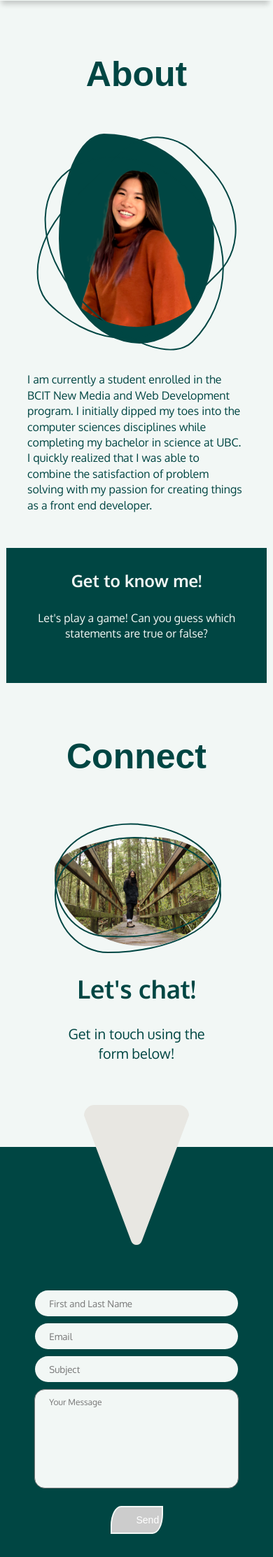
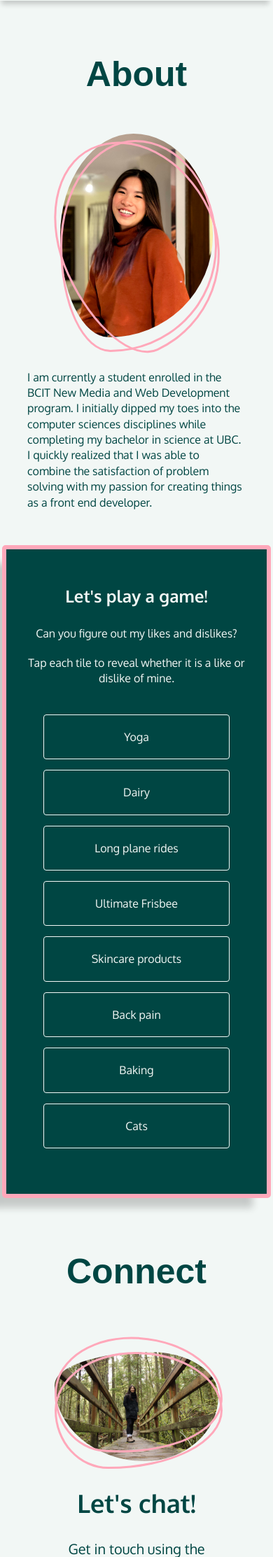
Before and after one commit to Mishninja/Portfolio-V2, a PHP site: page /index.html in a window 390 px wide. Shown: the part 2099-4324 px from the top of the page at 70% size. Run offline with PHP 8.4, Linux system fonts and the light colour scheme; some libraries are stand-ins or nearby versions; some web fonts are replaced.

Commit message:
Structure
- html layout for game
- media queries for game

```diff
--- a/portfolio-2.2/css/main.css
+++ b/portfolio-2.2/css/main.css
@@ -266,6 +266,7 @@ header.header-up {
 .work .card .content {
   display: none;
   background-color: #F2F7F5;
+  color: #004643;
 }
 .work .card .content .description {
   margin: 0 auto;
@@ -312,15 +313,12 @@ header.header-up {
 .about .about-me .img {
   width: 70%;
   position: relative;
-  background-color: #004643;
-  border: solid #004643 2px;
   margin-bottom: 4rem;
-  border-radius: 29% 71% 48% 52% / 50% 50% 50% 50%;
 }
 .about .about-me .img img {
   width: 100%;
   margin: 0 auto;
-  clip-path: circle(50%);
+  border-radius: 48% 52% 68% 32% / 50% 50% 50% 50%;
 }
 .about .about-me .img::after {
   position: absolute;
@@ -329,8 +327,8 @@ header.header-up {
   content: "";
   width: 100%;
   height: 100%;
-  border: 2px #004643 solid;
-  transform: rotate(-45deg);
+  border: 3px #FFA8BA solid;
+  transform: rotate(0deg);
   border-radius: 48% 52% 68% 32% / 50% 50% 50% 50%;
 }
 .about .about-me .img::before {
@@ -340,38 +338,49 @@ header.header-up {
   content: "";
   width: 100%;
   height: 100%;
-  border: 2px #004643 solid;
-  border-radius: 53% 83% 98% 57% / 38% 50% 55% 65%;
-  transform: rotate(45deg);
+  border: 3px #FFA8BA solid;
+  border-radius: 48% 52% 68% 32% / 50% 50% 50% 50%;
+  transform: rotate(-25deg);
 }
-.about .get-to-know {
-  width: 80%;
+.about .game {
+  width: 85%;
   margin: 0 auto;
-  padding: 3rem;
+  padding: 5rem 2rem;
+  border-radius: 0.5rem;
+  border: 0.6rem solid #FFA8BA;
   background-color: #004643;
   color: #F2F7F5;
   text-align: center;
+  box-shadow: -20px 20px 10px -6px rgba(20, 20, 20, 0.2);
 }
-.about .get-to-know h3 {
+.about .game h3 {
   font-size: 2.4rem;
   margin-bottom: 2.5rem;
 }
-.about .get-to-know .terms {
-  width: 50%;
-  margin: 3rem auto;
+.about .game p {
+  margin-top: 2rem;
 }
-.about .get-to-know .terms .tile {
-  text-align: center;
-  padding: 1.5rem;
-  border: 1px solid #F2F7F5;
-  border-radius: 62% 38% 39% 61% / 25% 55% 45% 75%;
-  margin: 2rem;
+.about .game .instructions-desk {
+  display: none;
 }
-.about .get-to-know .terms .tile.rev {
-  border-radius: 75% 25% 83% 17% / 61% 77% 23% 39%;
+.about .game .container {
+  margin-top: 4rem;
+  display: flex;
+  justify-content: center;
+}
+.about .game .container .droppable {
+  display: none;
+}
+.about .game .container .word-bank {
+  width: 80%;
+}
+.about .game .container .word-bank .draggable-item {
+  border-radius: 0.4rem;
+  border: 0.1rem solid #F2F7F5;
+  padding: 2rem 2rem;
+  margin-bottom: 1.5rem;
 }
 
-/*===== About =====*/
 /*===== Connect =====*/
 .connect-container {
   max-width: 60%;
@@ -397,7 +406,7 @@ header.header-up {
   content: "";
   width: 100%;
   height: 100%;
-  border: 2px #004643 solid;
+  border: 3px #FFA8BA solid;
   border-radius: 48% 52% 68% 32% / 50% 50% 50% 50%;
 }
 .connect-container .image {
@@ -455,13 +464,14 @@ header.header-up {
 .form-container .form input[type=submit] {
   cursor: pointer;
   width: 20%;
+  min-width: 10.7rem;
   padding: 1rem 3.5rem;
   border-top-left-radius: 20% 70%;
   border-bottom-right-radius: 20% 70%;
   font-size: 1.4rem;
   min-width: 7.5rem;
   margin: 2rem auto;
-  border: 2px solid #F2F7F5;
+  border: 2px solid #FFA8BA;
   background: #F2F7F5;
   color: #004643;
   transition: all 0.3s ease-in-out;
@@ -473,6 +483,7 @@ header.header-up {
   border-top-left-radius: 20% 70%;
   border-bottom-right-radius: 20% 70%;
   cursor: default;
+  min-width: 10.7rem;
 }
 .form-container .form textarea {
   width: 80%;
--- a/portfolio-2.2/css/media-queries.css
+++ b/portfolio-2.2/css/media-queries.css
@@ -312,15 +313,12 @@ header.header-up {
 .about .about-me .img {
   width: 70%;
   position: relative;
-  background-color: #004643;
-  border: solid #004643 2px;
   margin-bottom: 4rem;
-  border-radius: 29% 71% 48% 52% / 50% 50% 50% 50%;
 }
 .about .about-me .img img {
   width: 100%;
   margin: 0 auto;
-  clip-path: circle(50%);
+  border-radius: 48% 52% 68% 32% / 50% 50% 50% 50%;
 }
 .about .about-me .img::after {
   position: absolute;
@@ -329,8 +327,8 @@ header.header-up {
   content: "";
   width: 100%;
   height: 100%;
-  border: 2px #004643 solid;
-  transform: rotate(-45deg);
+  border: 3px #FFA8BA solid;
+  transform: rotate(0deg);
   border-radius: 48% 52% 68% 32% / 50% 50% 50% 50%;
 }
 .about .about-me .img::before {
@@ -340,38 +338,49 @@ header.header-up {
   content: "";
   width: 100%;
   height: 100%;
-  border: 2px #004643 solid;
-  border-radius: 53% 83% 98% 57% / 38% 50% 55% 65%;
-  transform: rotate(45deg);
+  border: 3px #FFA8BA solid;
+  border-radius: 48% 52% 68% 32% / 50% 50% 50% 50%;
+  transform: rotate(-25deg);
 }
-.about .get-to-know {
-  width: 80%;
+.about .game {
+  width: 85%;
   margin: 0 auto;
-  padding: 3rem;
+  padding: 5rem 2rem;
+  border-radius: 0.5rem;
+  border: 0.6rem solid #FFA8BA;
   background-color: #004643;
   color: #F2F7F5;
   text-align: center;
+  box-shadow: -20px 20px 10px -6px rgba(20, 20, 20, 0.2);
 }
-.about .get-to-know h3 {
+.about .game h3 {
   font-size: 2.4rem;
   margin-bottom: 2.5rem;
 }
-.about .get-to-know .terms {
-  width: 50%;
-  margin: 3rem auto;
+.about .game p {
+  margin-top: 2rem;
 }
-.about .get-to-know .terms .tile {
-  text-align: center;
-  padding: 1.5rem;
-  border: 1px solid #F2F7F5;
-  border-radius: 62% 38% 39% 61% / 25% 55% 45% 75%;
-  margin: 2rem;
+.about .game .instructions-desk {
+  display: none;
 }
-.about .get-to-know .terms .tile.rev {
-  border-radius: 75% 25% 83% 17% / 61% 77% 23% 39%;
+.about .game .container {
+  margin-top: 4rem;
+  display: flex;
+  justify-content: center;
+}
+.about .game .container .droppable {
+  display: none;
+}
+.about .game .container .word-bank {
+  width: 80%;
+}
+.about .game .container .word-bank .draggable-item {
+  border-radius: 0.4rem;
+  border: 0.1rem solid #F2F7F5;
+  padding: 2rem 2rem;
+  margin-bottom: 1.5rem;
 }
 
-/*===== About =====*/
 /*===== Connect =====*/
 .connect-container {
   max-width: 60%;
@@ -397,7 +406,7 @@ header.header-up {
   content: "";
   width: 100%;
   height: 100%;
-  border: 2px #004643 solid;
+  border: 3px #FFA8BA solid;
   border-radius: 48% 52% 68% 32% / 50% 50% 50% 50%;
 }
 .connect-container .image {
@@ -455,13 +464,14 @@ header.header-up {
 .form-container .form input[type=submit] {
   cursor: pointer;
   width: 20%;
+  min-width: 10.7rem;
   padding: 1rem 3.5rem;
   border-top-left-radius: 20% 70%;
   border-bottom-right-radius: 20% 70%;
   font-size: 1.4rem;
   min-width: 7.5rem;
   margin: 2rem auto;
-  border: 2px solid #F2F7F5;
+  border: 2px solid #FFA8BA;
   background: #F2F7F5;
   color: #004643;
   transition: all 0.3s ease-in-out;
--- a/portfolio-2.2/index.html
+++ b/portfolio-2.2/index.html
@@ -188,19 +188,46 @@
             <h2 class="section-heading">About</h2>
             <div class="panel about-me">
                 <div class="img">
-                    <img src="images/pp.png" alt="Photo of Michelle">
+                    <img src="images/pp.jpg" alt="Photo of Michelle">
                 </div>
                 <div class="content">
                     <p>I am currently a student enrolled in the BCIT New Media and Web Development program. I initially dipped my toes into the computer sciences disciplines while completing my bachelor in science at UBC. I quickly realized that I was able to combine the satisfaction of problem solving with my passion for creating things as a front end developer.</p>
                 </div>
             </div>
-            <div class="get-to-know">
-                <h3>Get to know me!</h3>
-                <p>Let's play a game! Can you guess which statements are true or false?</p>
-                <div class="terms">
-                    <ul>
-                        <li></li>
-                    </ul>
+            <div class="game">
+                <h3>Let's play a game!</h3>
+                <p>Can you figure out my likes and dislikes?</p>
+                <p class="instructions-desk">Drag and drop each term from the word bank into the correct containers.</p>
+                <p class="instructions-mobile">Tap each tile to reveal whether it is a like or dislike of mine.</p>
+                <div class="container">
+                    <div class="holder likes">
+                        <ul class="like droppable">
+                            <li class="like-item">Yoga</li>
+                            <li class="like-item">Yoga</li>
+                            <li class="like-item">Yoga</li>
+                            <li class="like-item">Yoga</li>
+                        </ul>
+                    </div>
+                    <div class="holder word-bank">
+                        <ul class="words">
+                            <li class="draggable-item" data-type="likes">Yoga</li>
+                            <li class="draggable-item" data-type="dislikes">Dairy</li>
+                            <li class="draggable-item" data-type="dislikes">Long plane rides</li>
+                            <li class="draggable-item" data-type="likes">Ultimate Frisbee</li>
+                            <li class="draggable-item" data-type="likes">Skincare products</li>
+                            <li class="draggable-item" data-type="dislikes">Back pain</li>
+                            <li class="draggable-item" data-type="likes">Baking</li>
+                            <li class="draggable-item" data-type="likes">Cats</li>
+                        </ul>
+                    </div>
+                    <div class="holder dislikes">
+                        <ul class="dislike droppable">
+                            <li class="like-item">Back pain</li>
+                            <li class="dislike-item">Back pain</li>
+                            <li class="dislike-item">Back pain</li>
+                            <li class="dislike-item">Back pain</li>
+                        </ul>
+                    </div>
                 </div>
             </div>
         </section>
--- a/portfolio-2.2/sass/main.scss
+++ b/portfolio-2.2/sass/main.scss
@@ -303,9 +303,10 @@ header.header-up {
             transform: rotate(180deg);
             transition: all 0.3s ease-in-out;
         }
-         .content {
+        .content {
             display: none;
             background-color: $secondary-color;
+            color: $text-color-dk;
              .description {
                 margin: 0 auto;
                 padding: 3rem 8rem 3rem 5rem;
@@ -350,14 +351,13 @@ header.header-up {
         .img {
             width: 70%;
             position: relative;
-            background-color: $primary-color;
-            border: solid $primary-color 2px;
+            // border: solid $accent-color 2px;
             margin-bottom: 4rem;
-            border-radius: 29% 71% 48% 52% / 50% 50% 50% 50%;
+            // border-radius: 48% 52% 68% 32% / 50% 50% 50% 50%;
             img{
                 width: 100%;
                 margin: 0 auto;
-                clip-path: circle(50%);
+                border-radius: 48% 52% 68% 32% / 50% 50% 50% 50%;
             }
         }
         .img::after {
@@ -367,8 +367,8 @@ header.header-up {
             content:"";
             width: 100%;
             height: 100%;
-            border: 2px $primary-color solid;
-            transform: rotate(-45deg);
+            border: 3px $accent-color solid;
+            transform: rotate(0deg);
             border-radius: 48% 52% 68% 32% / 50% 50% 50% 50%;
         }
         .img::before {
@@ -378,45 +378,55 @@ header.header-up {
             content:"";
             width: 100%;
             height: 100%;
-            border: 2px $primary-color solid;
-            border-radius: 53% 83% 98% 57% / 38% 50% 55% 65%;
-            transform: rotate(45deg);
+            border: 3px $accent-color solid;
+            border-radius: 48% 52% 68% 32% / 50% 50% 50% 50%;
+            transform: rotate(-25deg);
         }
     }
-    .get-to-know {
-        width: 80%;
+    .game {
+        width: 85%;
         margin: 0 auto;
-        padding: 3rem;
+        padding: 5rem 2rem;
+        border-radius: 0.5rem;
+        border: 0.6rem solid $accent-color;
         background-color: $primary-color;
         color: $secondary-color;
         text-align: center;
+        box-shadow: -20px 20px 10px -6px rgba(20, 20, 20, 0.2);
         h3 {
             font-size: 2.4rem;
             margin-bottom: 2.5rem;
+        }
+        p {
+            margin-top: 2rem;
+        }
+        .instructions-desk {
+            display: none;
+        }
+        .container {
+            margin-top: 4rem;
+            display: flex;
+            justify-content: center;
+            .droppable {
+                display: none;
+            }
+            .word-bank {
+                width: 80%;
+                .draggable-item {
+                    border-radius: 0.4rem;
+                    border: 0.1rem solid $secondary-color;
+                    padding: 2rem 2rem;
+                    margin-bottom: 1.5rem;
+                }
+            }
 
         }
-        .terms {
-            width: 50%;
-            margin: 3rem auto;
-            .tile {
-                text-align: center;
-                padding: 1.5rem;
-                border: 1px solid $secondary-color;
-                border-radius: 62% 38% 39% 61% / 25% 55% 45% 75%;
-                margin: 2rem;
-            }
-            .tile.rev {
-                border-radius: 75% 25% 83% 17% / 61% 77% 23% 39%;
-            }
-        }
-
-
     }
 
 
 }
 
-/*===== About =====*/
+
 
 
 /*===== Connect =====*/
@@ -445,7 +455,7 @@ header.header-up {
         content:"";
         width: 100%;
         height: 100%;
-        border: 2px $primary-color solid;
+        border: 3px $accent-color solid;
         border-radius: 48% 52% 68% 32% / 50% 50% 50% 50%;
     }
     .image {
@@ -508,13 +518,14 @@ header.header-up {
         input[type = submit] {
             cursor: pointer;
             width: 20%;
+            min-width: 10.7rem;
             padding: 1rem 3.5rem;
             border-top-left-radius: 20% 70%;
             border-bottom-right-radius: 20% 70%;
             font-size: 1.4rem;
             min-width: 7.5rem;
             margin: 2rem auto;
-            border: 2px solid $secondary-color;
+            border: 2px solid $accent-color;
             background: $secondary-color;
             color: $text-color-dk;
             transition: all 0.3s ease-in-out;
@@ -527,6 +538,7 @@ header.header-up {
             border-top-left-radius: 20% 70%;
             border-bottom-right-radius: 20% 70%;
             cursor: default;
+            min-width: 10.7rem;
         }
 
         textarea {
```
Also changed, not shown: other parts of portfolio-2.2/css/media-queries.css (+61 -1 lines), portfolio-2.2/sass/media-queries.scss (+67 -1 lines), portfolio-2.2/images/a3/01.png (deleted), portfolio-2.2/images/a3/02.jpg (deleted), portfolio-2.2/images/a3/03.png (deleted), portfolio-2.2/images/a3/04.png (deleted), portfolio-2.2/images/a3/05.png (deleted), portfolio-2.2/images/a3/card.png (deleted), portfolio-2.2/images/a3/intro.png (deleted), portfolio-2.2/images/pp.jpg (added), portfolio-2.2/images/pp.png (deleted), 2 other files.
